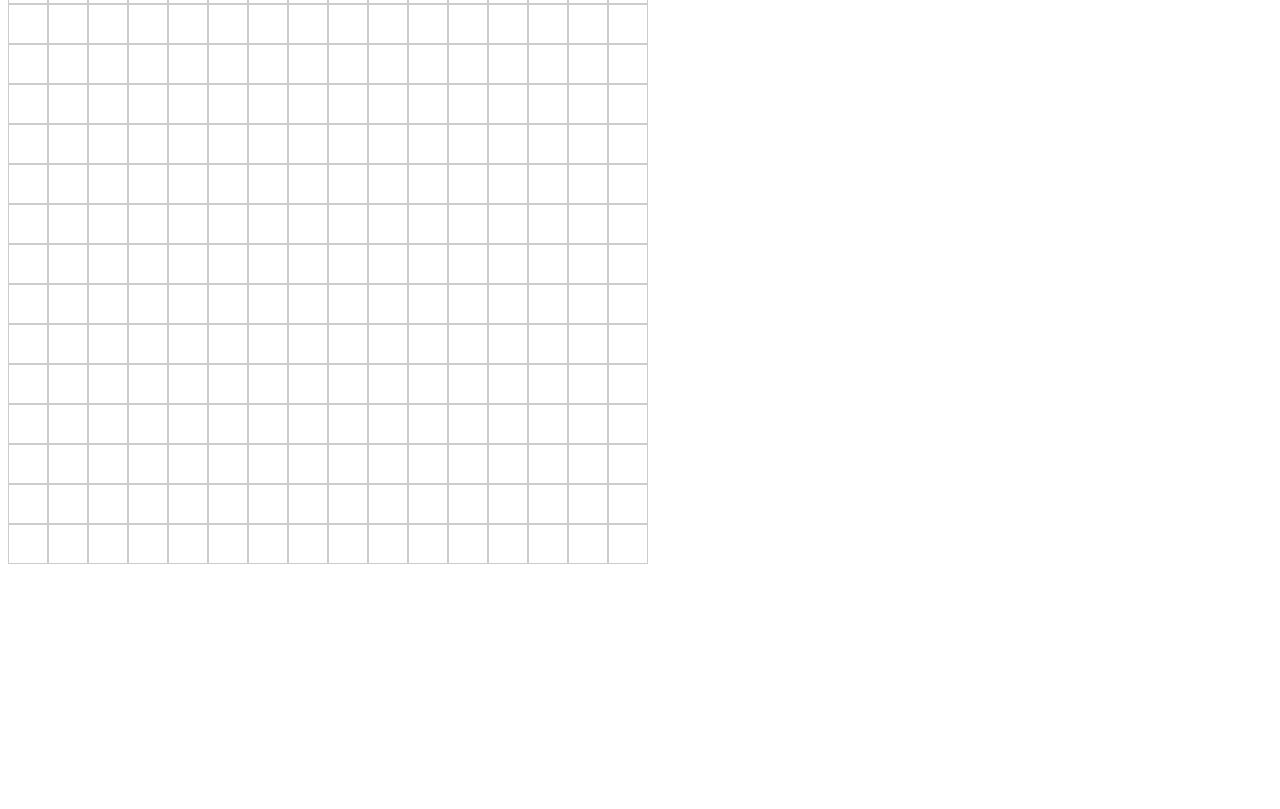
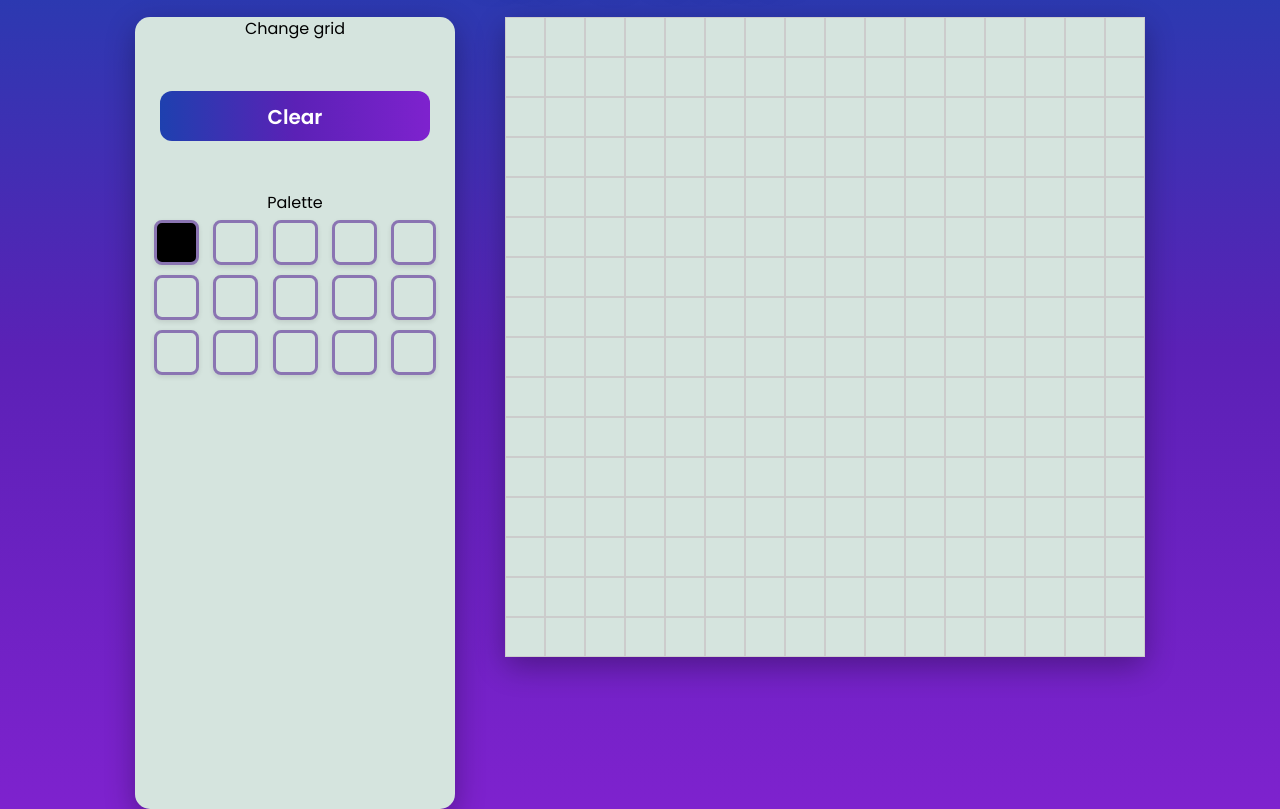
Before and after one commit to Anasfaiq/etch-a-sketch, a plain HTML site: page index.html in a window 1280 px wide. Shown: the part 105-914 px from the top of the page. Before the commit the page ends 800 px from the top, so only its background shows below. Drawn offline with nearby package versions, Linux system fonts and the light colour scheme.

Commit message:
menambahkan update ui (belum selesai 100%)

```diff
--- a/index.html
+++ b/index.html
@@ -5,11 +5,52 @@
   <meta name="viewport" content="width=device-width, initial-scale=1.0">
   <title>Etch a Sketch</title>
   <link rel="stylesheet" href="style.css">
+  <link rel="preconnect" href="https://fonts.googleapis.com">
+  <link rel="preconnect" href="https://fonts.gstatic.com" crossorigin>
+  <link href="https://fonts.googleapis.com/css2?family=Poppins:ital,wght@0,100;0,200;0,300;0,400;0,500;0,600;0,700;0,800;0,900;1,100;1,200;1,300;1,400;1,500;1,600;1,700;1,800;1,900&display=swap" rel="stylesheet">
+  <script src="https://cdn.tailwindcss.com"></script>
+  <script>
+  tailwind.config = {
+    theme: {
+      extend: {
+        fontFamily: {
+          sans: ['Poppins', 'sans-serif'],
+        },
+      },
+    },
+  }
+</script>
 </head>
-<body>
-  <button id="custom">Change grid</button>
-  <div id="container">
+<body class="min-h-screen w-full bg-gradient-to-t from-purple-700 via-violet-800 to-blue-800 flex flex-col items-center font-sans">
+  <h1 class="font-bold text-white">Etch-a-Sketch</h1>
+  <div class="container">
+    <div class="left-section">
+      <button id="custom">Change grid</button>
+      <button class="bg-gradient-to-l from-purple-700 via-violet-800 to-blue-800 text-white text-xl font-semibold" id="clear">Clear</button>
+      <div id="palette">
+        <h3>Palette</h3>
+        <div>
+          <button style="background-color: black;"></button>
+          <button></button>
+          <button></button>
+          <button></button>
+          <button></button>
+          <button></button>
+          <button></button>
+          <button></button>
+          <button></button>
+          <button></button>
+          <button></button>
+          <button></button>
+          <button></button>
+          <button></button>
+          <button></button>
+        </div>
+      </div>
+    </div>
+    <div id="container">
 
+    </div>
   </div>
 
   <script src="main.js"></script>
--- a/main.js
+++ b/main.js
@@ -12,8 +12,18 @@ function makeGrid(size) {
     square.style.width = `${squareSize}px`;
     square.style.height = `${squareSize}px`;
     // dibawah ini fungsi untuk mengubah warna dari grid yang di hover oleh mouse
-    square.addEventListener("mouseover", () => {
-      square.style.backgroundColor = "black";
+    square.addEventListener("mousedown", () => {
+      holding = true;
+    })
+
+    square.addEventListener("mouseup", () => {
+      holding = false;
+    })
+
+    square.addEventListener("mousemove", () => {
+      if (holding) {
+        square.style.backgroundColor = "black";
+      }
     })
     container.appendChild(square);
   }
--- a/style.css
+++ b/style.css
@@ -1,6 +1,79 @@
+* {
+  margin: 0;
+  padding: 0;
+}
+
+body {
+  text-align: center;
+}
+
+body h1 {
+  padding: 30px;
+  font-size: 41px;
+  text-shadow: 0 10px 30px rgba(0, 0, 0, 0.3);
+}
+
+.square {
+  background-color: #d5e4de;
+  border: 0.5px solid rgba(81, 72, 186, 0.2);
+}
+
+.container {
+  display: flex;
+  justify-content: center;
+  gap: 50px;
+}
+
+.left-section {
+  background-color: #d5e4de;
+  border: none;
+  border-radius: 15px;
+  width: 320px;
+  height: 792px;
+  display: flex;
+  flex-direction: column;
+  align-items: center;
+  gap: 50px;
+  box-shadow: 0 10px 30px rgba(0, 0, 0, 0.3);
+}
+
+#clear {
+  box-sizing: border-box;
+  height: 50px;
+  width: 270px;
+  padding: 12px 24px;
+  border: none;
+  border-radius: 12px;
+}
+
+#palette {
+  display: flex;
+  flex-wrap: wrap;
+  justify-content: center;
+}
+
+#palette button {
+  width: 45px;
+  height: 45px;
+  border-radius: 8px;
+  border: 3px solid #8a74b2;
+  margin: 5px;
+  cursor: pointer;
+  transition: all 0.2s;
+  box-shadow: 0 2px 5px rgba(0, 0, 0, 0.1);
+}
+
+#palette button:hover {
+  transform: scale(1.1);
+  box-shadow: 0 0 10px rgba(138, 116, 178, 0.6);
+}
+
 #container {
   display: flex;
   flex-wrap: wrap;
+  border: #d1e0d1;
+  border-radius: 8px;
+  box-shadow: 0 10px 30px rgba(0, 0, 0, 0.3);
   width: 640px;
   height: 640px;
 }
```
Also changed, not shown: red-00.jpg (added).
